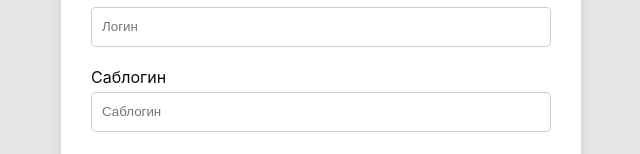
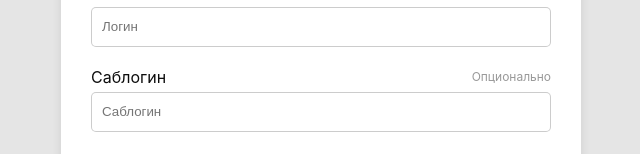
Before and after one commit to sataller/API-console, a React (Create React App) app: page / in a window 1280 px wide. Shown: the part 321-475 px from the top of the page, without its empty margins (319-959 px from the left). Built offline with nearby package versions, Linux system fonts and the light colour scheme; what sendsay-api would draw is missing.

Commit message:
[WIP] fix layout: add optional label

```diff
--- a/src/components/LoginPage/CustomInput.tsx
+++ b/src/components/LoginPage/CustomInput.tsx
@@ -1,5 +1,7 @@
 import React from 'react';
 import {Label, Input} from './LoginStyles';
+import styled from 'styled-components';
+import {Constants} from '../../constants';
 
 type InputType = {
   error?: string;
@@ -13,11 +15,17 @@ type InputType = {
 };
 
 const CustomInput = ({touched, onBlur, error, id, placeholder, onChange, value, type}: InputType) => {
+  console.log(touched, error, id);
   return (
     <>
       <Label error={Boolean(error && touched)} htmlFor={id}>
         {' '}
-        {(touched && error) || placeholder}
+        {(touched && error) || (
+          <>
+            {placeholder}
+            {touched === undefined && <Optional>{Constants.Optional}</Optional>}
+          </>
+        )}
       </Label>
       <Input
         onBlur={onBlur}
@@ -33,3 +41,16 @@ const CustomInput = ({touched, onBlur, error, id, placeholder, onChange, value,
 };
 
 export default CustomInput;
+
+const Optional = styled.div`
+  float: right;
+  font-family: SF Pro Text;
+  font-style: normal;
+  font-weight: normal;
+  font-size: 12px;
+  line-height: 20px;
+  display: flex;
+  align-items: center;
+  text-align: right;
+  color: #999999;
+`;
--- a/src/constants.ts
+++ b/src/constants.ts
@@ -1,4 +1,4 @@
-export enum Constants  {
+export enum Constants {
   Send = 'Отправить',
   Login = 'Войти',
   Logout = 'Выйти',
@@ -6,4 +6,5 @@ export enum Constants  {
   AppTitle = 'API-консолька',
   Copied = 'Скопировано',
   Error = 'Ошибка',
+  Optional = 'Опционально',
 }
```
